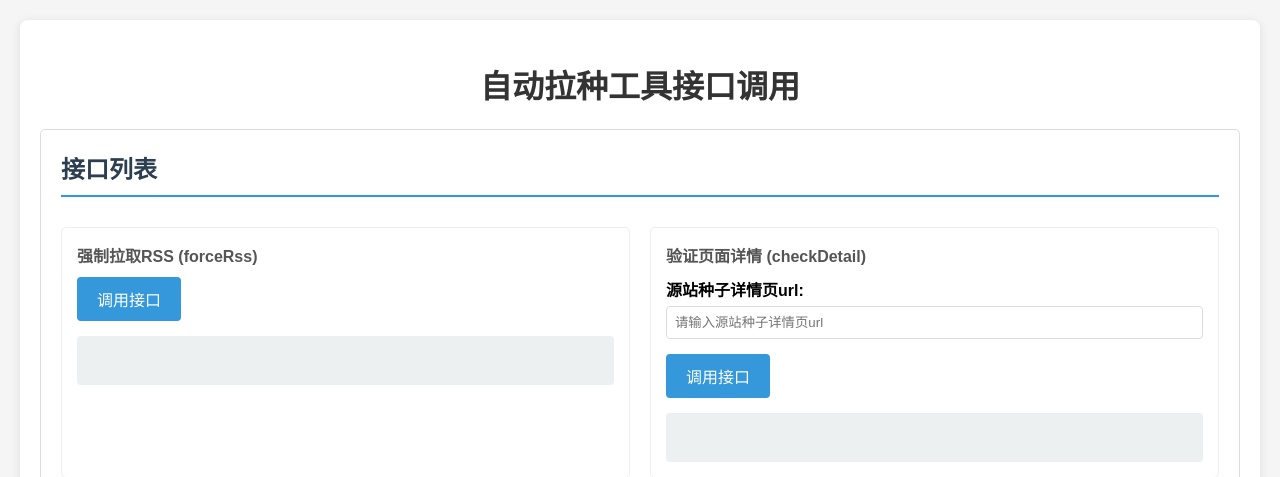
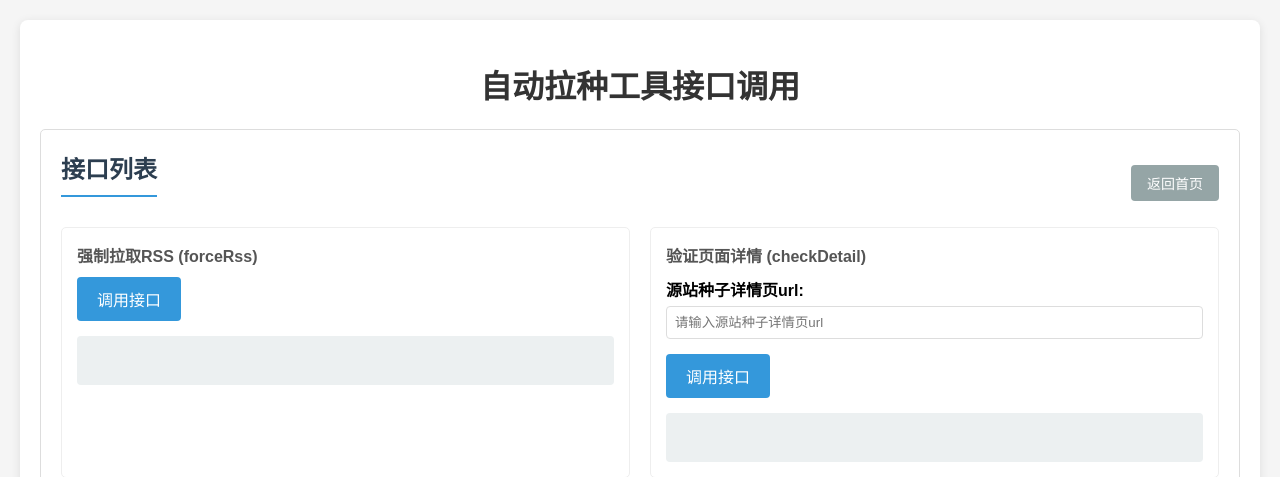
Before and after one commit to SaintVamp/ARSS, a Python web app: template templates/interface.html in a window 1280 px wide. Shown: the top 477 px of the page. Run offline with Jinja, Linux system fonts and the light colour scheme; the template is opened without the code that fills it, so the values that code supplies are empty.

Commit message:
网页增加返回按钮

```diff
--- a/compiled_hashes.json
+++ b/compiled_hashes.json
@@ -20,7 +20,7 @@
     "./operate_site/hdhome.py": "35472da4b11c9d2e73bb4c52b1c9e29c",
     "./operate_site/hhanclub.py": "e79280eedb3e1daa506bf777b37cc801",
     "./operate_site/reelflix.py": "2081022e60feb76e3dfee5be27592f6d",
-    "./main_test4.py": "1574c8d6ac2d89c5bb2e7f446ebd4cbb",
+    "./main_test4.py": "dd07a20a143630a62c8e954ce5e6e21e",
     "./util/site_config.py": "bf4aaed661e6fabf3ba427c93e4279b6",
     "./util/notice.py": "297e1d4848e798aaef6c00c5409d1e62",
     "./util/svlog.py": "ea14138aee8cf7c0e7b12cb7118bbb7a",
@@ -40,8 +40,8 @@
     "release/commit.sh": "eb7860e1795a5cfad0b709b297597a78",
     "release/update.sh": "30d8c56db5ae060476abefb0f8ea314d",
     "release/run.py": "7eeb69f695157b8831b8d3c58b6e2e3a",
-    "release/run.sh": "543279f3aa245137e30ca547485ca7b8",
+    "release/run.sh": "4b56fc81e0a57acbfdc4f0e4cb67aed7",
     "./operate_site/mteam.py": "92c9985a62f9d1e1ef79b97114d42340"
   },
-  "last_git_commit": "6dc6bca0bd50b23b3908d5f21967235eccc5bc27"
+  "last_git_commit": "a6003ebafe258cb4d1f58a2037f8a887d3af6e51"
 }
--- a/run.py
+++ b/run.py
@@ -1,8 +1,8 @@
 from atut_serv import start_serv
 from util.svlog import logs
 
-ver = "2025-12-30 14:14:19"
-ts = 1767075259
+ver = "2026-01-04 09:57:34"
+ts = 1767491854
 if __name__ == '__main__':
     logs.logger.info(f'下载转发端主程序启动，V1.0.1 ver={ver}')
     start_serv(ts)
--- a/templates/interface.html
+++ b/templates/interface.html
@@ -129,6 +129,20 @@
                 min-width: 100%;
             }
         }
+
+        .back-button {
+            background-color: #95a5a6;
+            color: white;
+            padding: 8px 16px;
+            text-decoration: none;
+            border-radius: 4px;
+            font-size: 14px;
+            transition: background-color 0.3s;
+        }
+
+        .back-button:hover {
+            background-color: #7f8c8d;
+        }
     </style>
 </head>
 <body>
@@ -136,8 +150,10 @@
     <h1>自动拉种工具接口调用</h1>
 
     <div class="api-section">
-        <h2 class="section-title">接口列表</h2>
-
+        <div style="display: flex; justify-content: space-between; align-items: center;">
+            <h2 class="section-title">接口列表</h2>
+            <a href="/" class="back-button">返回首页</a>
+        </div>
         <div class="interface-row">
             <!-- forceRss -->
             <div class="interface-container">
@@ -145,7 +161,6 @@
                 <button onclick="callApi('forceRss')">调用接口</button>
                 <div class="result" id="forceRss_result"></div>
             </div>
-
             <!-- checkDetail -->
             <div class="interface-container">
                 <div class="interface-title">验证页面详情 (checkDetail)</div>
@@ -157,7 +172,6 @@
                 <div class="result" id="checkDetail_result"></div>
             </div>
         </div>
-
         <div class="interface-row">
             <!-- delByHash -->
             <div class="interface-container">
@@ -180,7 +194,6 @@
                 <div class="result" id="delByUrl_result"></div>
             </div>
         </div>
-
         <div class="interface-row">
             <!-- getHashInfo -->
             <div class="interface-container">
@@ -194,7 +207,6 @@
                 <button onclick="callApi('getHashInfo')">调用接口</button>
                 <div class="result" id="getHashInfo_result"></div>
             </div>
-
             <!-- updateHash -->
             <div class="interface-container">
                 <div class="interface-title">种子发布状态更新 (updateHash)</div>
@@ -210,7 +222,6 @@
                 <div class="result" id="updateHash_result"></div>
             </div>
         </div>
-
         <div class="interface-row">
             <!-- getNearlyInfo -->
             <div class="interface-container">
@@ -222,7 +233,6 @@
                 <button onclick="callApi('getNearlyInfo')">调用接口</button>
                 <div class="result" id="getNearlyInfo_result"></div>
             </div>
-
             <!-- forceUpdateIntro -->
             <div class="interface-container">
                 <div class="interface-title">强制刷新种子详情存储信息 (forceUpdateIntro)</div>
@@ -234,7 +244,6 @@
                 <div class="result" id="forceUpdateIntro_result"></div>
             </div>
         </div>
-
         <div class="interface-row">
             <!-- addByUrl -->
             <div class="interface-container">
@@ -259,7 +268,6 @@
                 <div class="result" id="addByUrl_result"></div>
             </div>
         </div>
-
         <div class="interface-row">
             <!-- addDoubanM -->
             <div class="interface-container">
@@ -279,7 +287,6 @@
                 <button onclick="callApi('addDoubanM')">调用接口</button>
                 <div class="result" id="addDouban_result"></div>
             </div>
-
             <!-- modDouban -->
             <div class="interface-container">
                 <div class="interface-title">修改豆瓣信息 (modDouban)</div>
@@ -299,8 +306,6 @@
                 <div class="result" id="modDouban_result"></div>
             </div>
         </div>
-
-
         <div class="interface-row">
             <!-- selDouban -->
             <div class="interface-container">
@@ -312,7 +317,6 @@
                 <button onclick="callApi('selDouban')">调用接口</button>
                 <div class="result" id="selDouban_result"></div>
             </div>
-
             <!-- delDouban -->
             <div class="interface-container">
                 <div class="interface-title">删除豆瓣信息 (delDouban)</div>
```
Also changed, not shown: templates/config.html (+10 -0 lines), 1 other file.
